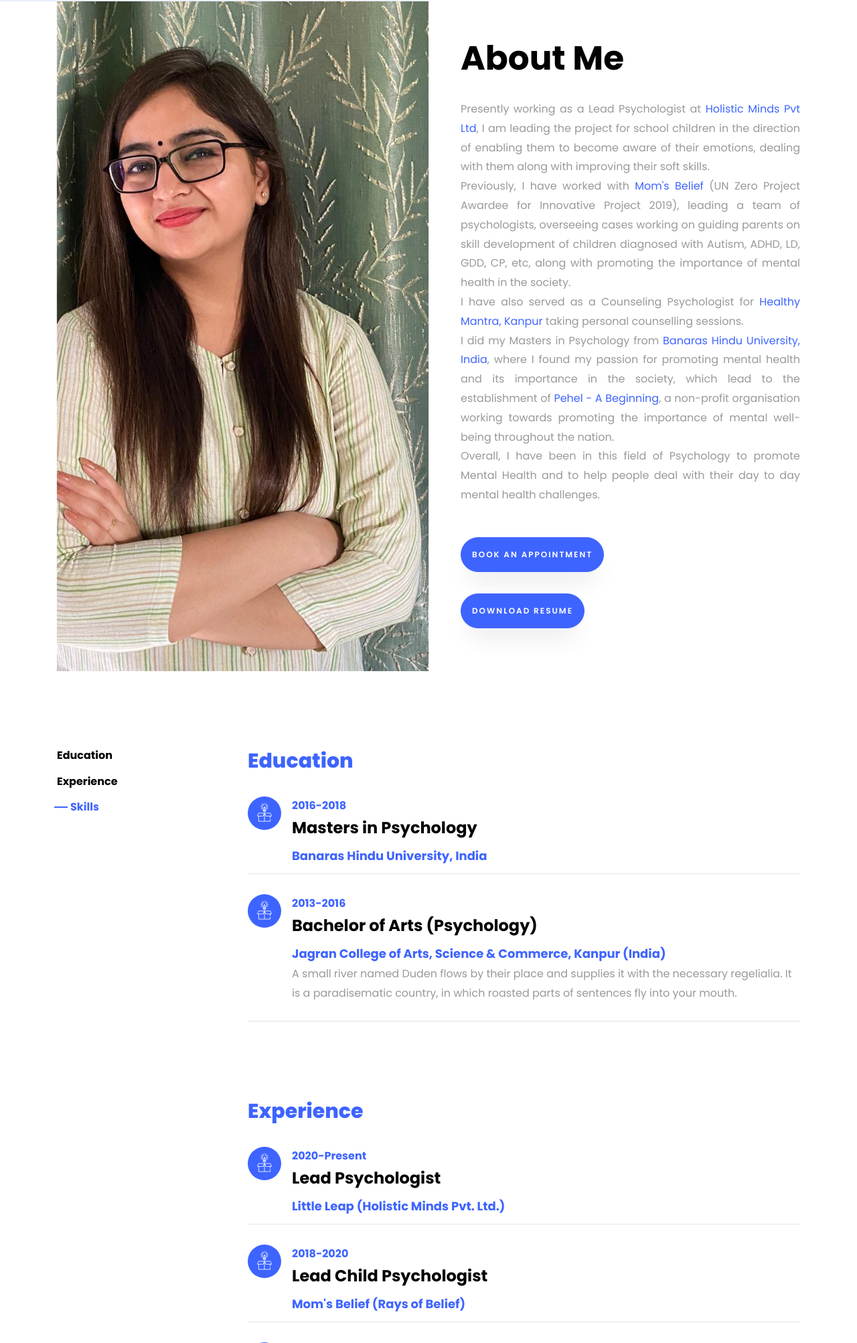
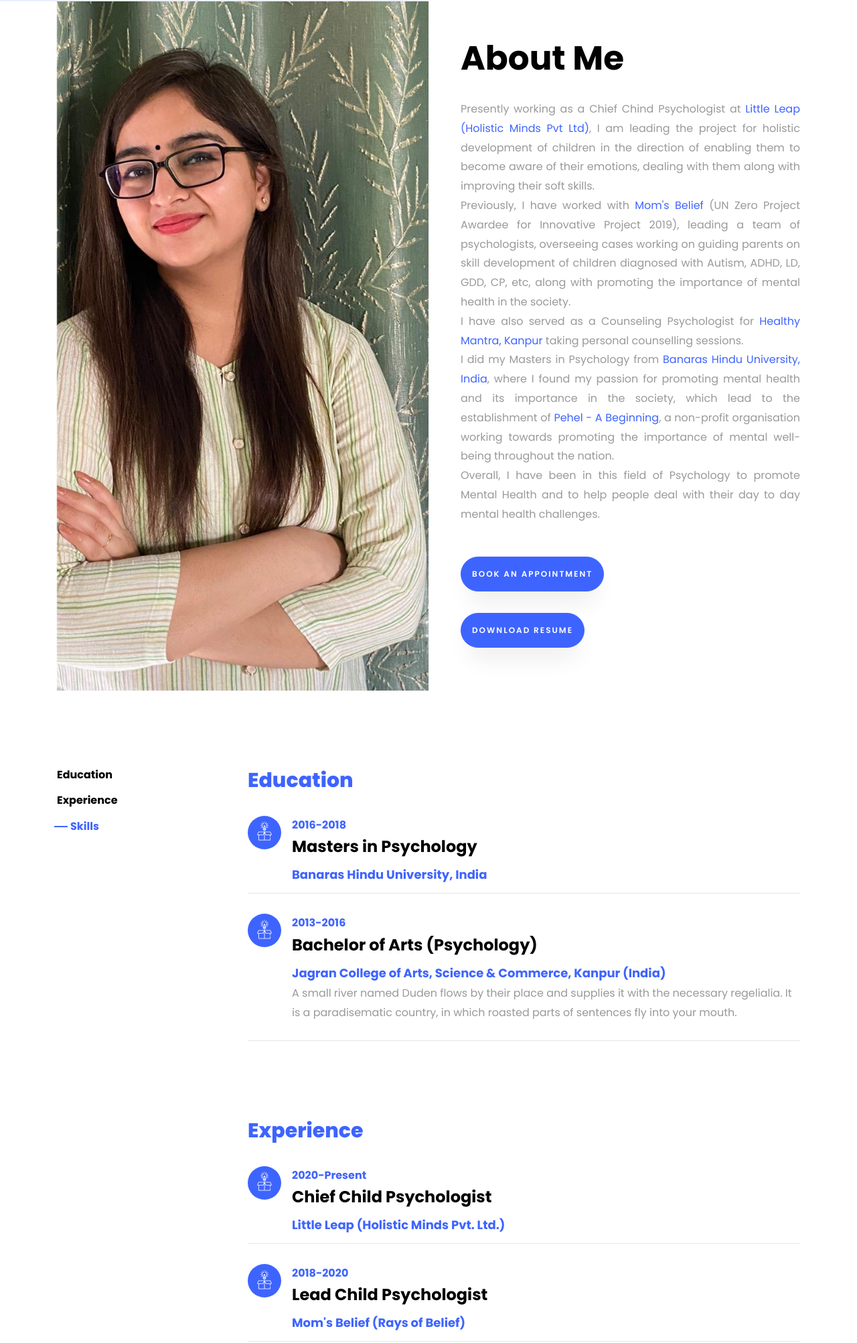
Before and after one commit to komalgc1995/komalgc1995.github.io, a plain HTML site: page index.html in a window 1280 px wide. Shown: the part 798-2803 px from the top of the page at 67% size. Drawn offline with Linux system fonts and the light colour scheme; files whose address does not match are found by name.

Commit message:
Update index.html

```diff
--- a/index.html
+++ b/index.html
@@ -96,7 +96,7 @@
 		          <div class="col-md-12 heading-section ftco-animate">
 		          	<h1 class="big">About</h1>
 		            <h2 class="mb-4">About Me</h2>
-					<p align="justify">Presently working as a Lead Psychologist at <a href="https://littleleap.co.in/">Holistic Minds Pvt Ltd</a>, I am leading the project for school children in the direction of enabling them to become aware of their emotions, dealing with them along with improving their soft skills.
+					<p align="justify">Presently working as a Chief Chind Psychologist at <a href="https://littleleap.co.in/">Little Leap (Holistic Minds Pvt Ltd)</a>, I am leading the project for holistic development of children in the direction of enabling them to become aware of their emotions, dealing with them along with improving their soft skills.
 					<br>Previously, I have worked with <a href="https://momsbelief.com/">Mom's Belief</a> (UN Zero Project Awardee for Innovative Project 2019), leading a team of psychologists, overseeing cases working on guiding parents on skill development of children diagnosed with Autism, ADHD, LD, GDD, CP, etc, along with promoting the importance of mental health in the society.
 					<br>I have also served as a Counseling Psychologist for <a href="http://www.healthymantra.org/">Healthy Mantra, Kanpur</a> taking personal counselling sessions.
 		            <br>I did my Masters in Psychology from <a href="http://www.bhu.ac.in">Banaras Hindu University, India</a>, where I found my passion for promoting mental health and its importance in the society, which lead to the establishment of <a href="http://www.pehel.co.in">Pehel - A Beginning</a>, a non-profit organisation working towards promoting the importance of mental well-being throughout the nation.
@@ -165,7 +165,7 @@
 					    	</div>
 					    	<div class="text pl-3">
 		    					<span class="date">2020-Present</span>
-		    					<h2>Lead Psychologist</h2>
+		    					<h2>Chief Child Psychologist</h2>
 		    					<span class="position"><a href="https://littleleap.co.in/">Little Leap (Holistic Minds Pvt. Ltd.)</a></span>
 		    				</div>
 	    				</div>
```
